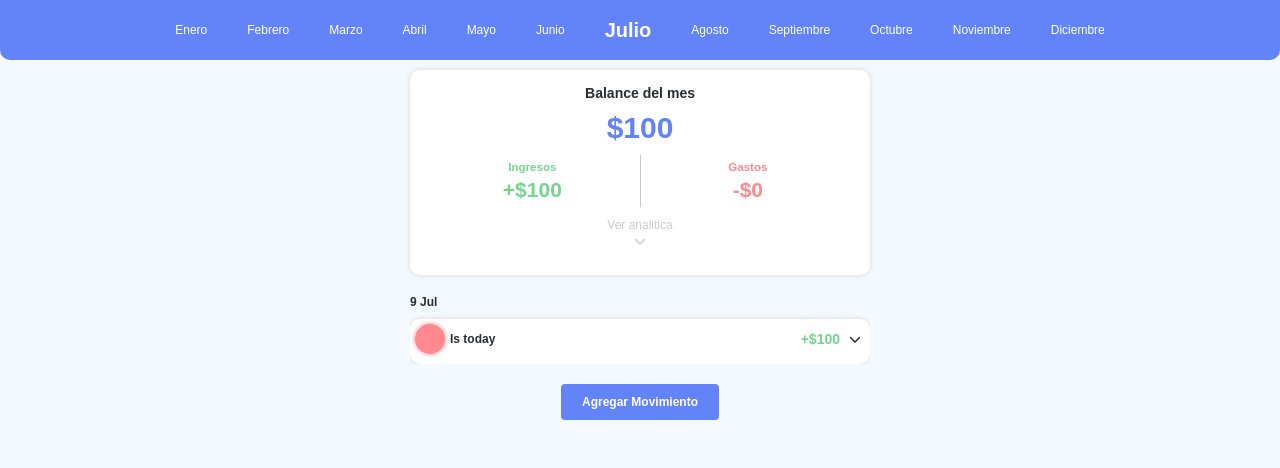
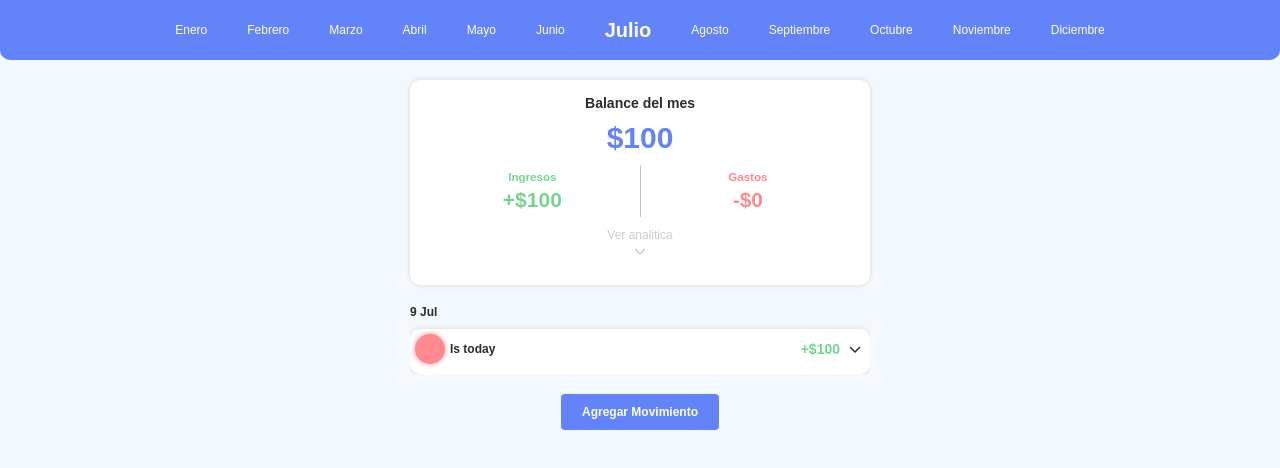
Before and after one commit to IrvingRR/control-cost-app, a React (Vite) app: page / in a window 1280 px wide. Shown: the top 468 px of the page. Built offline with nearby package versions, Linux system fonts and the light colour scheme; data requests are answered from the project's data file.

Commit message:
[Fix]: Fix styles content

```diff
--- a/src/styled/common/main.styles.js
+++ b/src/styled/common/main.styles.js
@@ -22,7 +22,7 @@ export const Container = styled.main`
 
 export const Content = styled.div`
     width: 100%;
-    padding: 70px 20px 20px 20px;
+    padding: 80px 20px 20px 20px;
     display: flex;
     flex-direction: column;
     gap: 20px;
```
